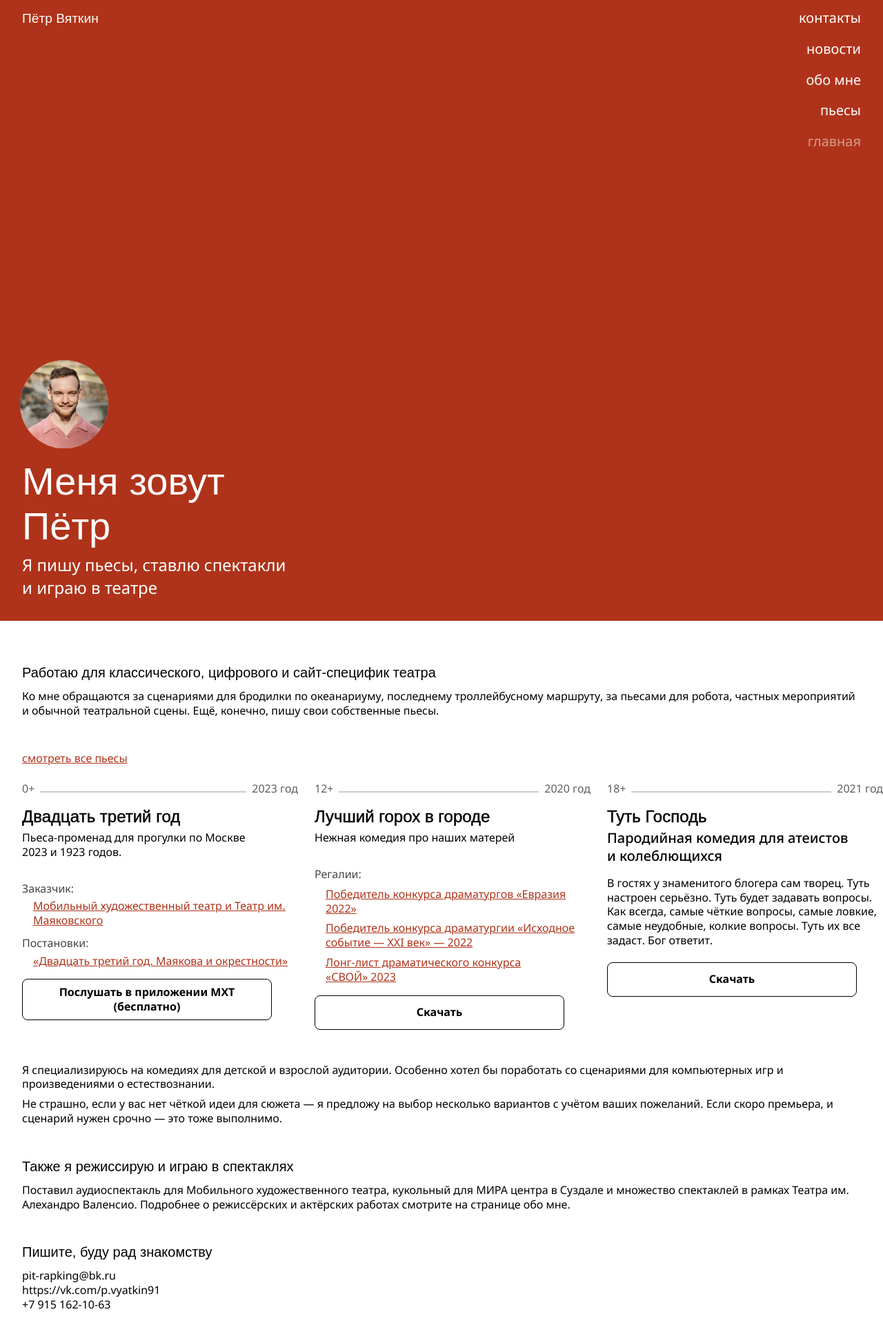
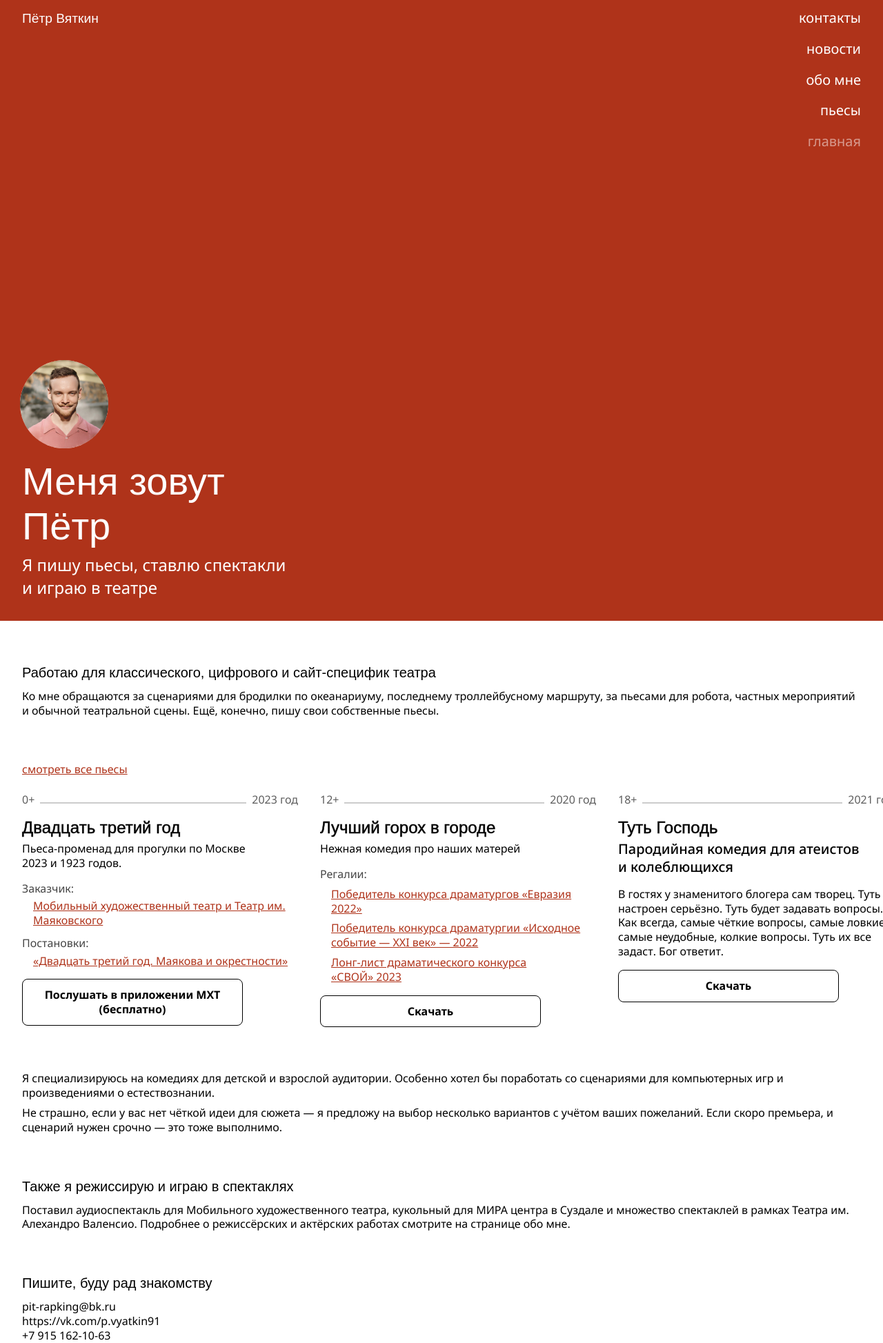
Before and after one commit to 1640max/vyatkin, a Jekyll site: the page built from index.html, in a window 1280 px wide. Shown: the whole page at 69% size. Built offline with Jekyll 4.4.1, drawn with Linux system fonts in a browser that asks for light colours; some web fonts are replaced; before the commit the page ends 1902 px from its top, so only the background shows below that.

Commit message:
Поправил контент на главной

```diff
--- a/_sass/_button.scss
+++ b/_sass/_button.scss
@@ -1,14 +1,15 @@
 .button {
   grid-area: button;
-  min-height: 2rem;
   display: grid;
-  padding: .5rem 1.25rem;
-  border-radius: .5rem;
-  border: 1px black solid;
+  align-items: center;
   justify-content: center;
-  align-items: center;
   text-align: center;
   font-weight: 800;
+  box-sizing: border-box;
+  padding: .75rem 1.25rem;
+  min-height: 2rem;
+  border-radius: 0.5rem;
+  border: 1px black solid;
   cursor: pointer;
 }
 
--- a/_sass/_index-content.scss
+++ b/_sass/_index-content.scss
@@ -1,7 +1,7 @@
 .index-content {
 	display: grid;
   grid-auto-flow: row;
-  gap: 3rem;
+  gap: 4rem;
 }
 
 .index-content__self {
@@ -35,9 +35,9 @@
 .index-content__piece-cards {
 	display: grid;
   grid-auto-flow: column;
-  grid-template-columns: unquote("min(80vw, 25rem)");
-  grid-auto-columns: unquote("min(90vw, 25rem)");
-  gap: 1.5rem;
+  grid-template-columns: unquote("min(75vw, 25rem)");
+  grid-auto-columns: unquote("min(85vw, 25rem)");
+  gap: 2rem;
   align-items: start;
   justify-content: start; // Иногда отзывы отображаются уже прокрученные
 }
--- a/_sass/_piece-card.scss
+++ b/_sass/_piece-card.scss
@@ -88,6 +88,7 @@
 .piece-card__button {
   grid-area: button;
   align-self: start;
+  width: 100%;
 
   @media (min-width: $sm) and (max-width: $md), (min-width: $lg) {
     max-width: 20rem;
--- a/index.html
+++ b/index.html
@@ -28,8 +28,7 @@
     <a class="link index-content__pieces-link body__margin" href="/pieces.html">смотреть все пьесы</a>
     <section class="index-content__piece-cards drag-to-scroll">
 
-      <!-- TODO: Сделай без переиспользования стилей, не натягивай сову на глобус. Жесть же какая-то вышла. -->
-      <article class="piece-card index-content__piece-card">
+      <article class="piece-card index-content__piece-card"  style="display: flex; flex-direction: column;">
         <div class="piece-card__header">
           <div class="piece-card__age">0+</div>
           <div class="delimiter"></div>
@@ -41,7 +40,6 @@
         <p class="piece-card__description">
           Пьеса-променад для прогулки по Москве 2023 и 1923 годов.
         </p>
-        <div class="delimiter piece-card__delimiter"></div>
         <div class="piece-card__table">
           <section class="data">
             <header class="data__key">Заказчик:</header>
@@ -67,7 +65,7 @@
         </a>
       </article>
 
-      <article class="piece-card index-content__piece-card">
+      <article class="piece-card index-content__piece-card" style="display: flex; flex-direction: column;">
         <div class="piece-card__header">
           <div class="piece-card__age">12+</div>
           <div class="delimiter"></div>
@@ -79,7 +77,6 @@
         <p class="piece-card__description">
           Нежная комедия про наших матерей
         </p>
-        <div class="delimiter piece-card__delimiter"></div>
         <div class="piece-card__table">
           <section class="data">
             <header class="data__key">Регалии:</header>
@@ -107,7 +104,7 @@
         </a>
       </article>
 
-      <article class="piece-card index-content__piece-card">
+      <article class="piece-card index-content__piece-card" style="display: flex; flex-direction: column;">
         <div class="piece-card__header">
           <div class="piece-card__age">18+</div>
           <div class="delimiter"></div>
@@ -122,8 +119,7 @@
         </p>
         <!-- TODO: Добавить ссылку -->
         <a  class="button link-reset piece-card__button"
-            href=""
-            style="position: relative; top: -1.7rem">
+            href="">
             Скачать
         </a>
       </article>
```
